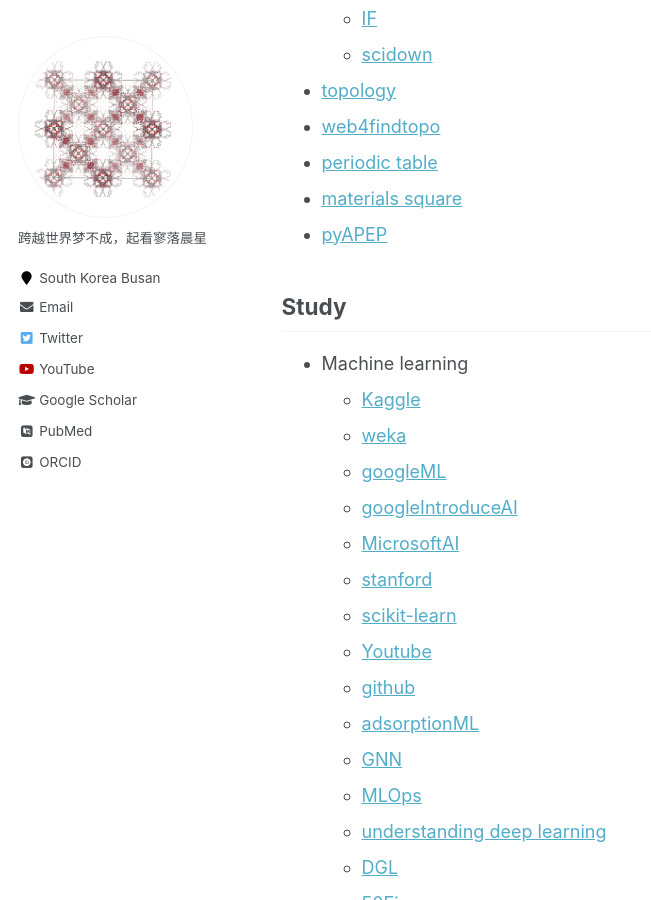
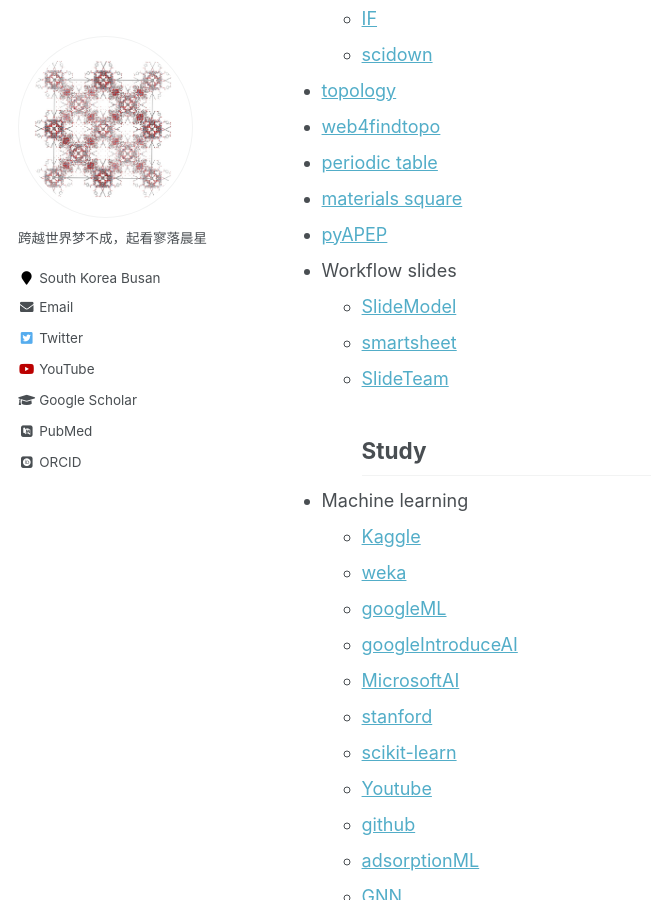
Before and after one commit to sxm13/ZGBshenxiaomoCV.github.io, a Jekyll site: the page built from _pages/markdown.md, in a window 1280 px wide and 900 px high, scrolled down 4067 px. Shown: the whole window, without its empty margins (0-651 px from the left). Built offline with Jekyll 4.4.1, drawn with Linux system fonts in a browser that asks for light colours; some web fonts are replaced.

Commit message:
Update markdown.md

```diff
--- a/_pages/markdown.md
+++ b/_pages/markdown.md
@@ -121,7 +121,10 @@
 * [periodic table](https://ptable.com/#%E6%80%A7%E8%B4%A8)
 * [materials square](https://www.materialssquare.com/blog?category=simulation-tip&language=en)
 * [pyAPEP](https://github.com/sebyga/pyAPEP)
-
+* Workflow slides
+  * [SlideModel](https://slidemodel.com/)
+  * [smartsheet](https://www.smartsheet.com/content/powerpoint-workflow-template)
+  * [SlideTeam](https://www.slideteam.net/blog/top-11-powerpoint-workflow-templates-with-examples-and-samples)
 ## Study
 * Machine learning
   * [Kaggle](https://www.kaggle.com/)
```
